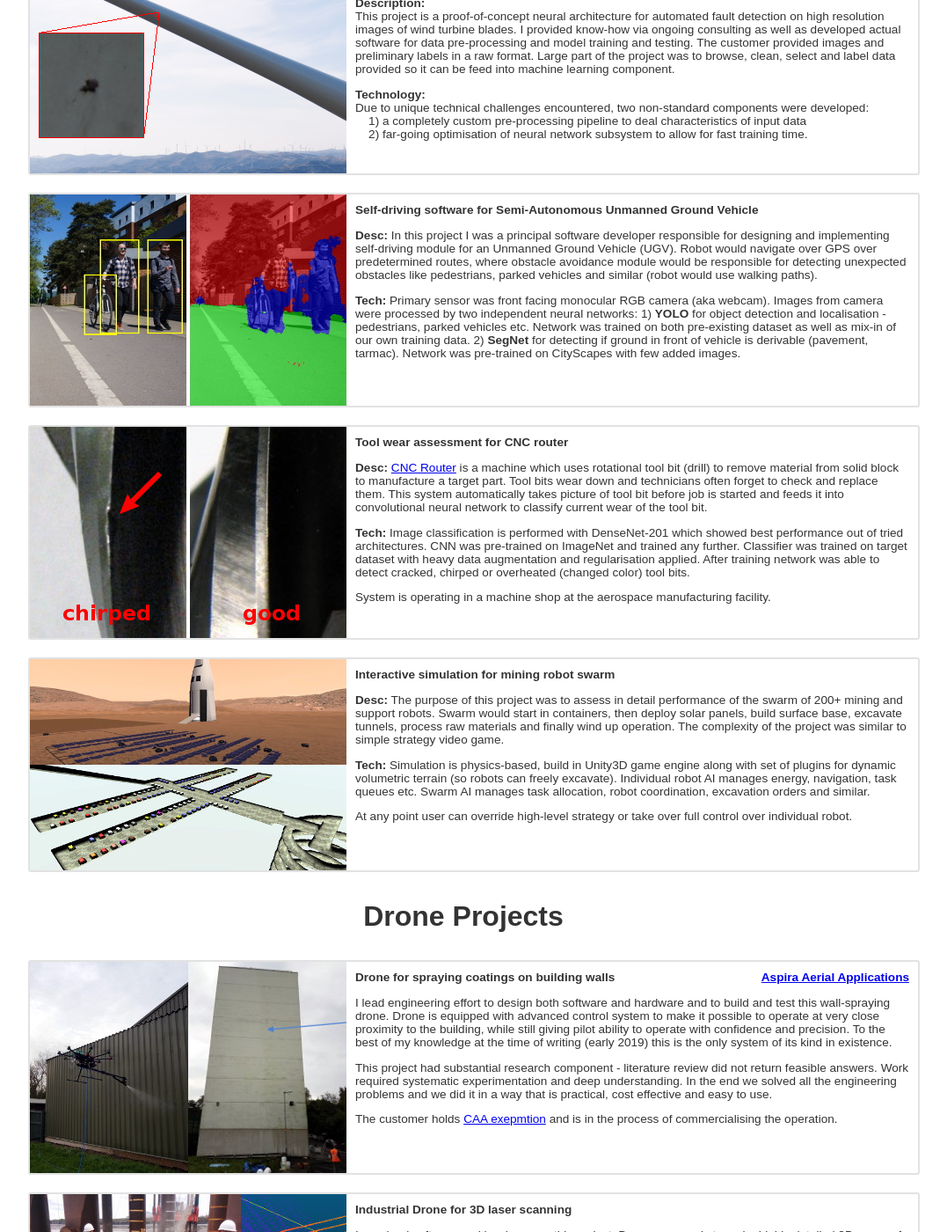
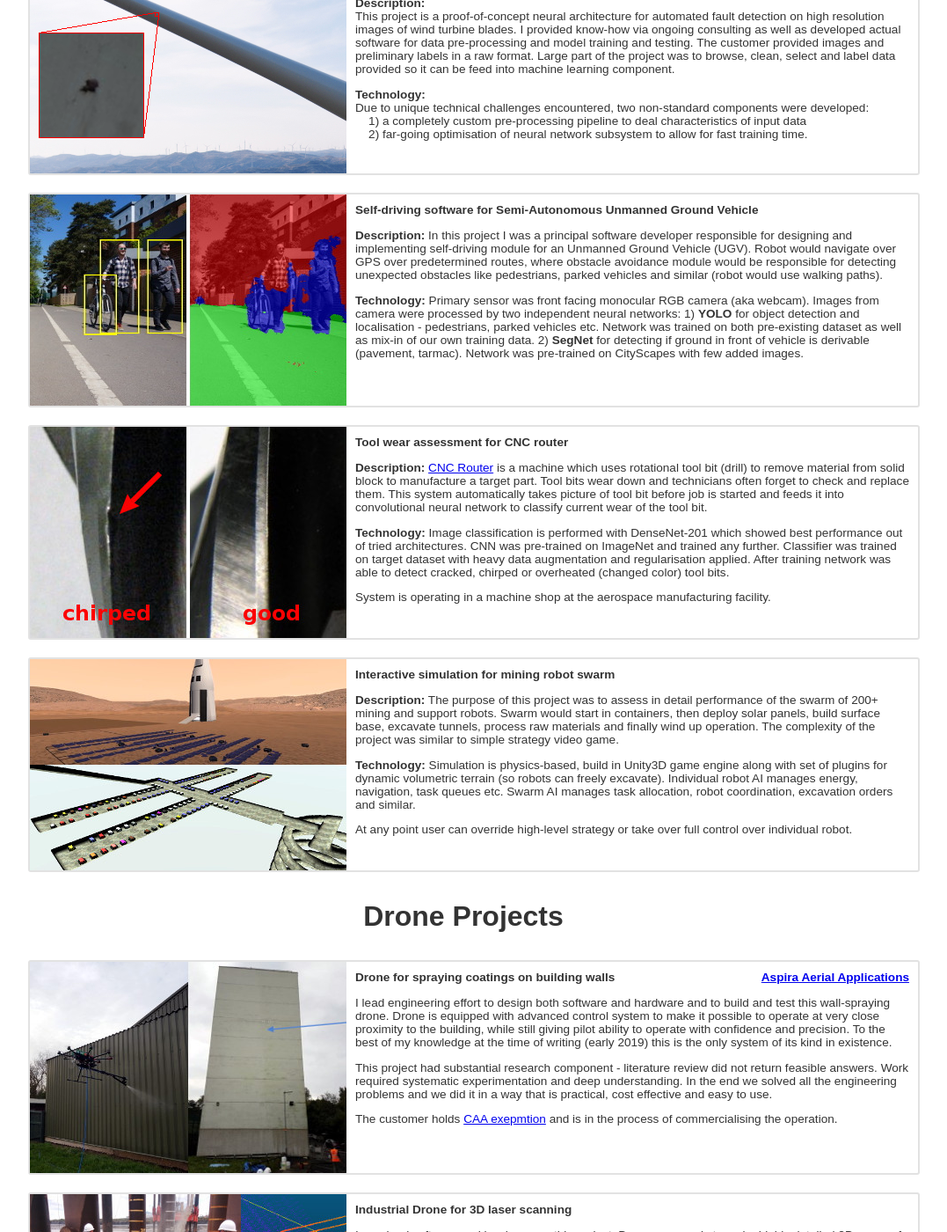
Before and after one commit to marcinbogdanski/marcinbogdanski.github.io, a Jekyll site: the page built from commercial-portfolio.html, in a window 1280 px wide and 1400 px high, scrolled down 787 px. Shown: the whole window at 88% size, without its empty margins (113-1190 px from the left). Built offline with Jekyll 4.4.1, drawn with Linux system fonts in a browser that asks for light colours.

Commit message:
Change Tech: to Technology:

```diff
--- a/commercial-portfolio.html
+++ b/commercial-portfolio.html
@@ -32,19 +32,19 @@ layout: default
         {% include poster.html
             image="/assets/images/ugv.jpg"
             title="Self-driving software for Semi-Autonomous Unmanned Ground Vehicle"
-            description="<p><b>Desc:</b> In this project I was a principal software developer responsible for designing and implementing self-driving module for an Unmanned Ground Vehicle (UGV). Robot would navigate over GPS over predetermined routes, where obstacle avoidance module would be responsible for detecting unexpected obstacles like pedestrians, parked vehicles and similar (robot would use walking paths).</p><p><b>Tech:</b> Primary sensor was front facing monocular RGB camera (aka webcam). Images from camera were processed by two independent neural networks: 1) <b>YOLO</b> for object detection and localisation - pedestrians, parked vehicles etc. Network was trained on both pre-existing dataset as well as mix-in of our own training data. 2) <b>SegNet</b> for detecting if ground in front of vehicle is derivable (pavement, tarmac). Network was pre-trained on CityScapes with few added images.</p>"
+            description="<p><b>Description:</b> In this project I was a principal software developer responsible for designing and implementing self-driving module for an Unmanned Ground Vehicle (UGV). Robot would navigate over GPS over predetermined routes, where obstacle avoidance module would be responsible for detecting unexpected obstacles like pedestrians, parked vehicles and similar (robot would use walking paths).</p><p><b>Technology:</b> Primary sensor was front facing monocular RGB camera (aka webcam). Images from camera were processed by two independent neural networks: 1) <b>YOLO</b> for object detection and localisation - pedestrians, parked vehicles etc. Network was trained on both pre-existing dataset as well as mix-in of our own training data. 2) <b>SegNet</b> for detecting if ground in front of vehicle is derivable (pavement, tarmac). Network was pre-trained on CityScapes with few added images.</p>"
             %}
 
         {% include poster.html
             image="/assets/images/tool.jpg"
             title="Tool wear assessment for CNC router"
-            description='<p><b>Desc:</b> <a href="https://en.wikipedia.org/wiki/CNC_router">CNC Router</a> is a machine which uses rotational tool bit (drill) to remove material from solid block to manufacture a target part. Tool bits wear down and technicians often forget to check and replace them. This system automatically takes picture of tool bit before job is started and feeds it into convolutional neural network to classify current wear of the tool bit.</p><p><b>Tech:</b> Image classification is performed with DenseNet-201 which showed best performance out of tried architectures. CNN was pre-trained on ImageNet and trained any further. Classifier was trained on target dataset with heavy data augmentation and regularisation applied. After training network was able to detect cracked, chirped or overheated (changed color) tool bits.</p><p>System is operating in a machine shop at the aerospace manufacturing facility.</p>'
+            description='<p><b>Description:</b> <a href="https://en.wikipedia.org/wiki/CNC_router">CNC Router</a> is a machine which uses rotational tool bit (drill) to remove material from solid block to manufacture a target part. Tool bits wear down and technicians often forget to check and replace them. This system automatically takes picture of tool bit before job is started and feeds it into convolutional neural network to classify current wear of the tool bit.</p><p><b>Technology:</b> Image classification is performed with DenseNet-201 which showed best performance out of tried architectures. CNN was pre-trained on ImageNet and trained any further. Classifier was trained on target dataset with heavy data augmentation and regularisation applied. After training network was able to detect cracked, chirped or overheated (changed color) tool bits.</p><p>System is operating in a machine shop at the aerospace manufacturing facility.</p>'
             %}
 
         {% include poster.html
             image="/assets/images/mining.jpg"
             title="Interactive simulation for mining robot swarm"
-            description="<p><b>Desc:</b> The purpose of this project was to assess in detail performance of the swarm of 200+ mining and support robots. Swarm would start in containers, then deploy solar panels, build surface base, excavate tunnels, process raw materials and finally wind up operation. The complexity of the project was similar to simple strategy video game.</p><p><b>Tech:</b> Simulation is physics-based, build in Unity3D game engine along with set of plugins for dynamic volumetric terrain (so robots can freely excavate). Individual robot AI manages energy, navigation, task queues etc. Swarm AI manages task allocation, robot coordination, excavation orders and similar.</p><p>At any point user can override high-level strategy or take over full control over individual robot.</p>"
+            description="<p><b>Description:</b> The purpose of this project was to assess in detail performance of the swarm of 200+ mining and support robots. Swarm would start in containers, then deploy solar panels, build surface base, excavate tunnels, process raw materials and finally wind up operation. The complexity of the project was similar to simple strategy video game.</p><p><b>Technology:</b> Simulation is physics-based, build in Unity3D game engine along with set of plugins for dynamic volumetric terrain (so robots can freely excavate). Individual robot AI manages energy, navigation, task queues etc. Swarm AI manages task allocation, robot coordination, excavation orders and similar.</p><p>At any point user can override high-level strategy or take over full control over individual robot.</p>"
             %}
 
 
```
